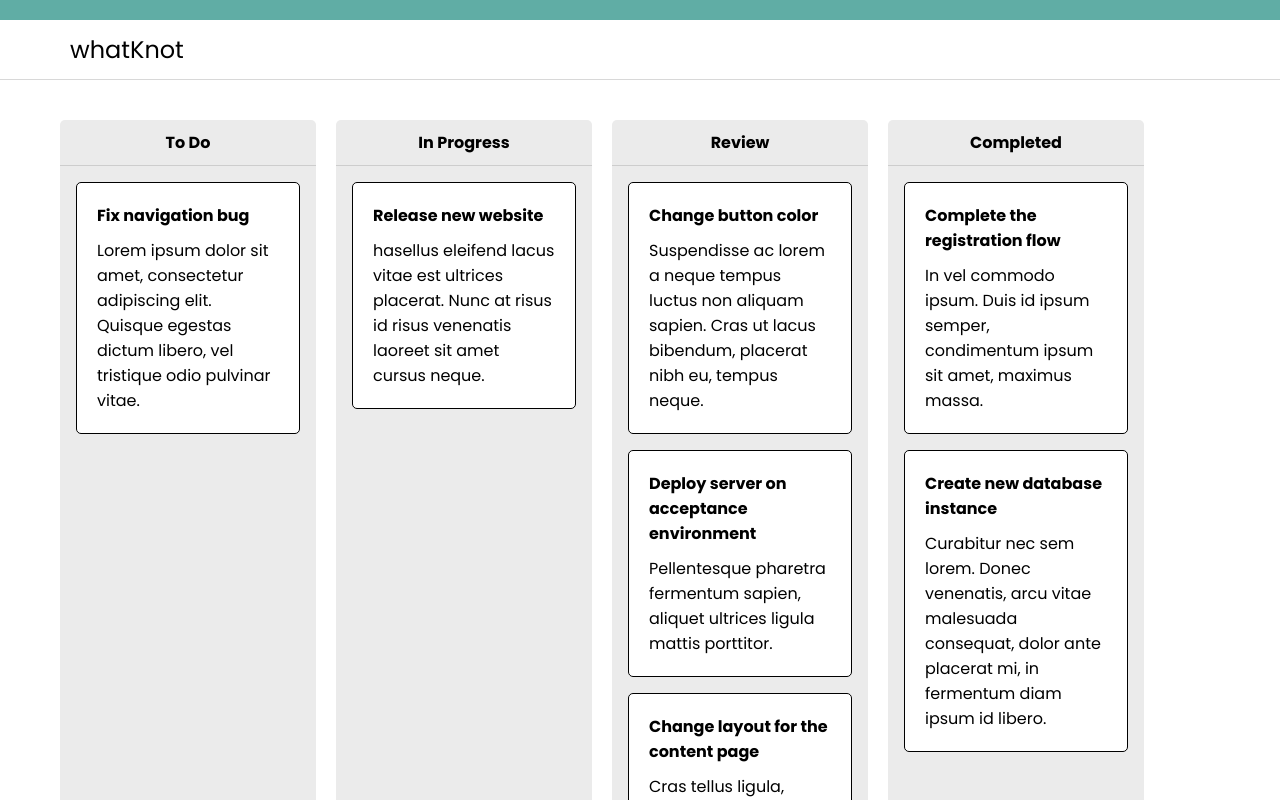
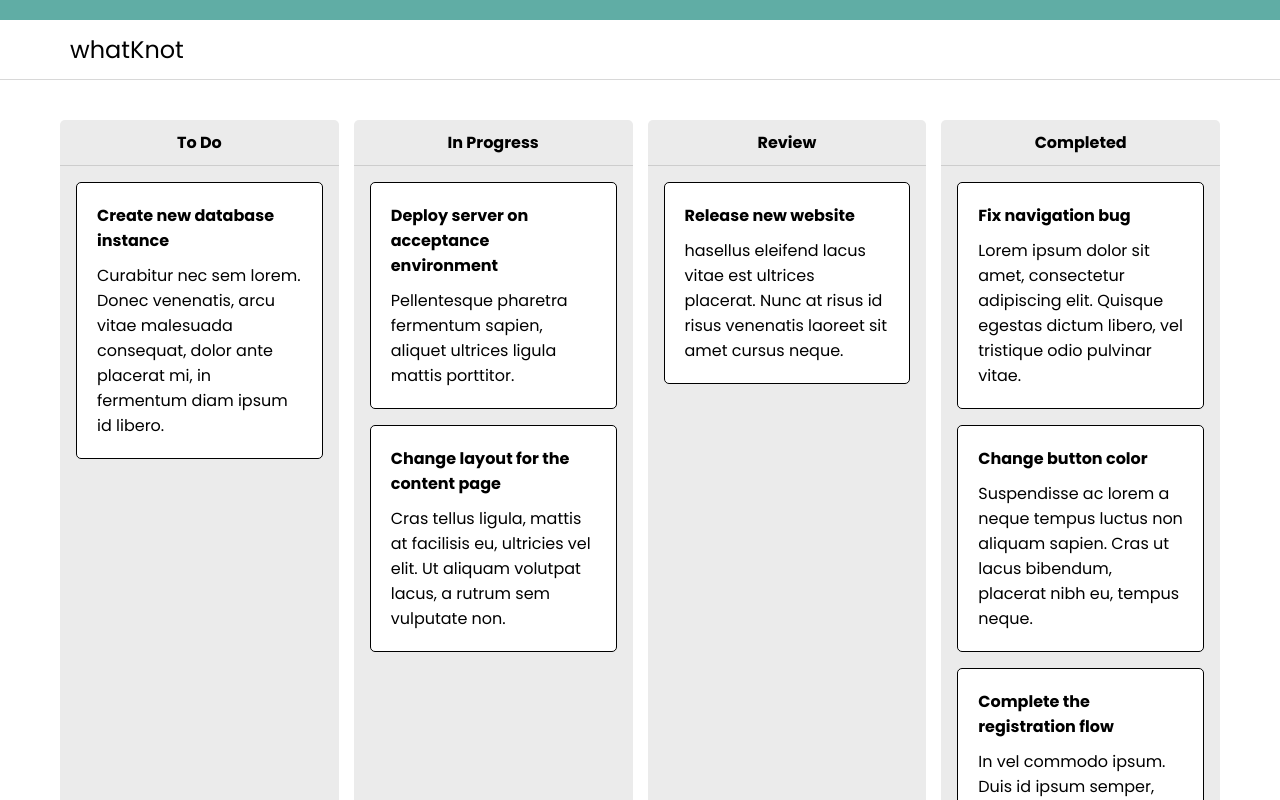
Before and after one commit to dan77uk/fantastic-adventure, a React (Vite) app: page / in a window 1280 px wide. Shown: the top 800 px of the page. Built offline with nearby package versions, Linux system fonts and the light colour scheme; data requests are answered from the project's data file.

Commit message:
feat: added drag and drop functionality to update task status on view. Added patch request fro updating task status in database

```diff
--- a/db.json
+++ b/db.json
@@ -1,52 +1,52 @@
 {
   "tasks": [
     {
-      "id:": 1,
+      "id": 1,
       "project_id": "p123",
       "project_title": "Test Project",
       "project_owner": "123",
       "title": "Fix navigation bug",
       "body": "Lorem ipsum dolor sit amet, consectetur adipiscing elit. Quisque egestas dictum libero, vel tristique odio pulvinar vitae.",
-      "lane": 1
+      "lane": 4
     },
     {
-      "id:": 2,
+      "id": 2,
       "project_id": "p123",
       "project_title": "Test Project",
       "project_owner": "123",
       "title": "Release new website",
       "body": "hasellus eleifend lacus vitae est ultrices placerat. Nunc at risus id risus venenatis laoreet sit amet cursus neque.",
-      "lane": 2
+      "lane": 3
     },
     {
-      "id:": 3,
+      "id": 3,
       "project_id": "p123",
       "project_title": "Test Project",
       "project_owner": "123",
       "title": "Change button color",
       "body": "Suspendisse ac lorem a neque tempus luctus non aliquam sapien. Cras ut lacus bibendum, placerat nibh eu, tempus neque.",
-      "lane": 3
+      "lane": 4
     },
     {
-      "id:": 4,
+      "id": 4,
       "project_id": "p123",
       "project_title": "Test Project",
       "project_owner": "123",
       "title": "Deploy server on acceptance environment",
       "body": "Pellentesque pharetra fermentum sapien, aliquet ultrices ligula mattis porttitor.",
-      "lane": 3
+      "lane": 2
     },
     {
-      "id:": 5,
+      "id": 5,
       "project_id": "p123",
       "project_title": "Test Project",
       "project_owner": "123",
       "title": "Change layout for the content page",
       "body": "Cras tellus ligula, mattis at facilisis eu, ultricies vel elit. Ut aliquam volutpat lacus, a rutrum sem vulputate non.",
-      "lane": 3
+      "lane": 2
     },
     {
-      "id:": 6,
+      "id": 6,
       "project_id": "p123",
       "project_title": "Test Project",
       "project_owner": "123",
@@ -55,13 +55,13 @@
       "lane": 4
     },
     {
-      "id:": 7,
+      "id": 7,
       "project_id": "p123",
       "project_title": "Test Project",
       "project_owner": "123",
       "title": "Create new database instance",
       "body": "Curabitur nec sem lorem. Donec venenatis, arcu vitae malesuada consequat, dolor ante placerat mi, in fermentum diam ipsum id libero.",
-      "lane": 4
+      "lane": 1
     }
   ]
 }
--- a/src/components/task/Task.jsx
+++ b/src/components/task/Task.jsx
@@ -1,8 +1,12 @@
 import styles from "./task.module.css";
 
-export default function Task({ title, body }) {
+export default function Task({ id, title, body, onDragStart }) {
   return (
-    <div className={styles.task}>
+    <div
+      className={styles.task}
+      draggable
+      onDragStart={(event) => onDragStart(event, id)}
+    >
       <h3>{title}</h3>
       <p>{body}</p>
     </div>
--- a/src/components/tasklane/TaskLane.jsx
+++ b/src/components/tasklane/TaskLane.jsx
@@ -1,9 +1,22 @@
 import styles from "./tasklane.module.css";
 import Task from "../task/Task";
 
-export default function TaskLane({ title, loading, error, tasks }) {
+export default function TaskLane({
+  title,
+  laneId,
+  loading,
+  error,
+  tasks,
+  onDragStart,
+  onDragOver,
+  onDrop,
+}) {
   return (
-    <div className={styles.laneWrapper}>
+    <div
+      className={styles.laneWrapper}
+      onDragOver={onDragOver}
+      onDrop={(event) => onDrop(event, laneId)}
+    >
       <h2>{title}</h2>
       {loading || error ? (
         <span>{error || "Loading..."}</span>
@@ -14,6 +27,7 @@ export default function TaskLane({ title, loading, error, tasks }) {
             id={task.id}
             title={task.title}
             body={task.body}
+            onDragStart={onDragStart}
           />
         ))
       )}
--- a/src/components/tasklane/tasklane.module.css
+++ b/src/components/tasklane/tasklane.module.css
@@ -2,12 +2,7 @@
   padding: 0;
   background: rgb(235, 235, 235);
   border-radius: 5px;
-  min-height: 50vh;
-  width: 20vw;
-
-  @media (max-width: 768px) {
-    margin-bottom: 5%;
-  }
+  flex: 1;
 }
 
 .laneWrapper h2 {
--- a/src/pages/board/Board.jsx
+++ b/src/pages/board/Board.jsx
@@ -1,6 +1,8 @@
 import TaskLane from "../../components/tasklane/TaskLane";
 import styles from "./board.module.css";
 import useDataFetching from "../../../hooks/useDataFetching";
+import { useState, useEffect } from "react";
+import axios from "axios";
 
 const taskLanes = [
   { id: 1, title: "To Do" },
@@ -10,9 +12,45 @@ const taskLanes = [
 ];
 
 export default function Board() {
-  const [loading, error, tasks] = useDataFetching(
-    "http://localhost:3001/tasks"
-  );
+  const [loading, error, data] = useDataFetching("http://localhost:3001/tasks");
+  const [tasks, setTasks] = useState([]);
+
+  useEffect(() => {
+    setTasks(data);
+  }, [data]);
+
+  function onDragStart(event, id) {
+    console.log(id);
+    event.dataTransfer.setData("id", id);
+  }
+
+  function onDragOver(event) {
+    event.preventDefault();
+  }
+
+  function onDrop(event, laneId) {
+    const id = event.dataTransfer.getData("id");
+    // optimistic render
+    const updatedTasks = tasks.filter((task) => {
+      if (task.id.toString() === id) {
+        task.lane = laneId;
+      }
+      return task;
+    });
+    setTasks(updatedTasks);
+    // patch database with updated status
+    (async function patchTask() {
+      try {
+        const result = await axios({
+          method: "PATCH",
+          url: `http://localhost:3001/tasks/${id}`,
+          data: { lane: laneId },
+        });
+      } catch (error) {
+        console.log(error);
+      }
+    })();
+  }
 
   return (
     <div className={styles.boardWrapper}>
@@ -20,10 +58,14 @@ export default function Board() {
         {taskLanes.map((lane) => (
           <TaskLane
             key={lane.id}
+            laneId={lane.id}
             title={lane.title}
             loading={loading}
             error={error}
             tasks={tasks.filter((task) => task.lane === lane.id)}
+            onDragStart={onDragStart}
+            onDragOver={onDragOver}
+            onDrop={onDrop}
           />
         ))}
       </section>
--- a/src/pages/board/board.module.css
+++ b/src/pages/board/board.module.css
@@ -8,5 +8,5 @@
   margin: 0 auto;
   padding: 0 20px;
   display: flex;
-  gap: 20px;
+  gap: 15px;
 }
```
